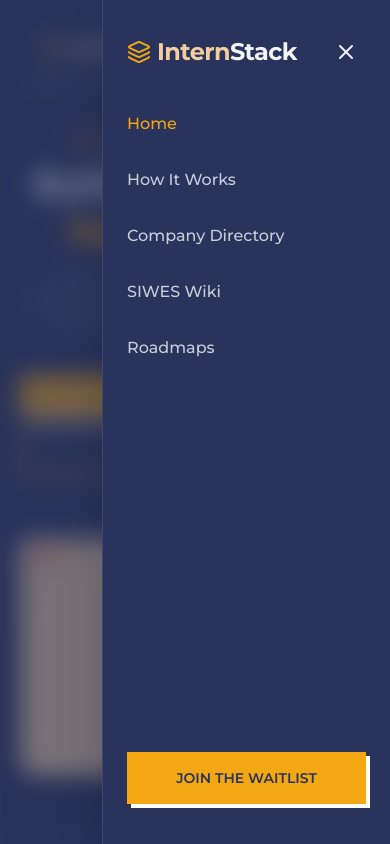
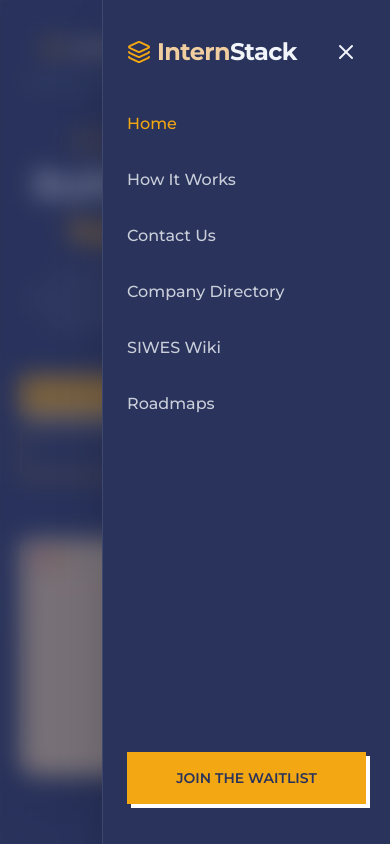
Before and after one commit to Dev-Noble-coder/InternStack, a Next.js app: page / in a window 390 px wide. Both pictures are taken after a click on the button 329 px from the left and 48 px from the top of the page. Shown: the top 844 px of the page. Built offline with nearby package versions, Linux system fonts and the light colour scheme.

Commit message:
changes to mobile sidebar

```diff
--- a/app/components/NavBar.tsx
+++ b/app/components/NavBar.tsx
@@ -135,6 +135,13 @@
                 >
                   How It Works
                 </Link>
+                <Link
+                  href="/contact-us"
+                  onClick={() => setIsMobileMenuOpen(false)}
+                  className={`${isActive('/how-it-works') ? 'text-[#F3A712]' : 'text-[#F1F5F9]/80'} hover:text-[#F3A712] transition-colors`}
+                >
+                  Contact Us
+                </Link>
                 <button
                   onClick={() => {
                     toast.success('Coming soon!');
```
